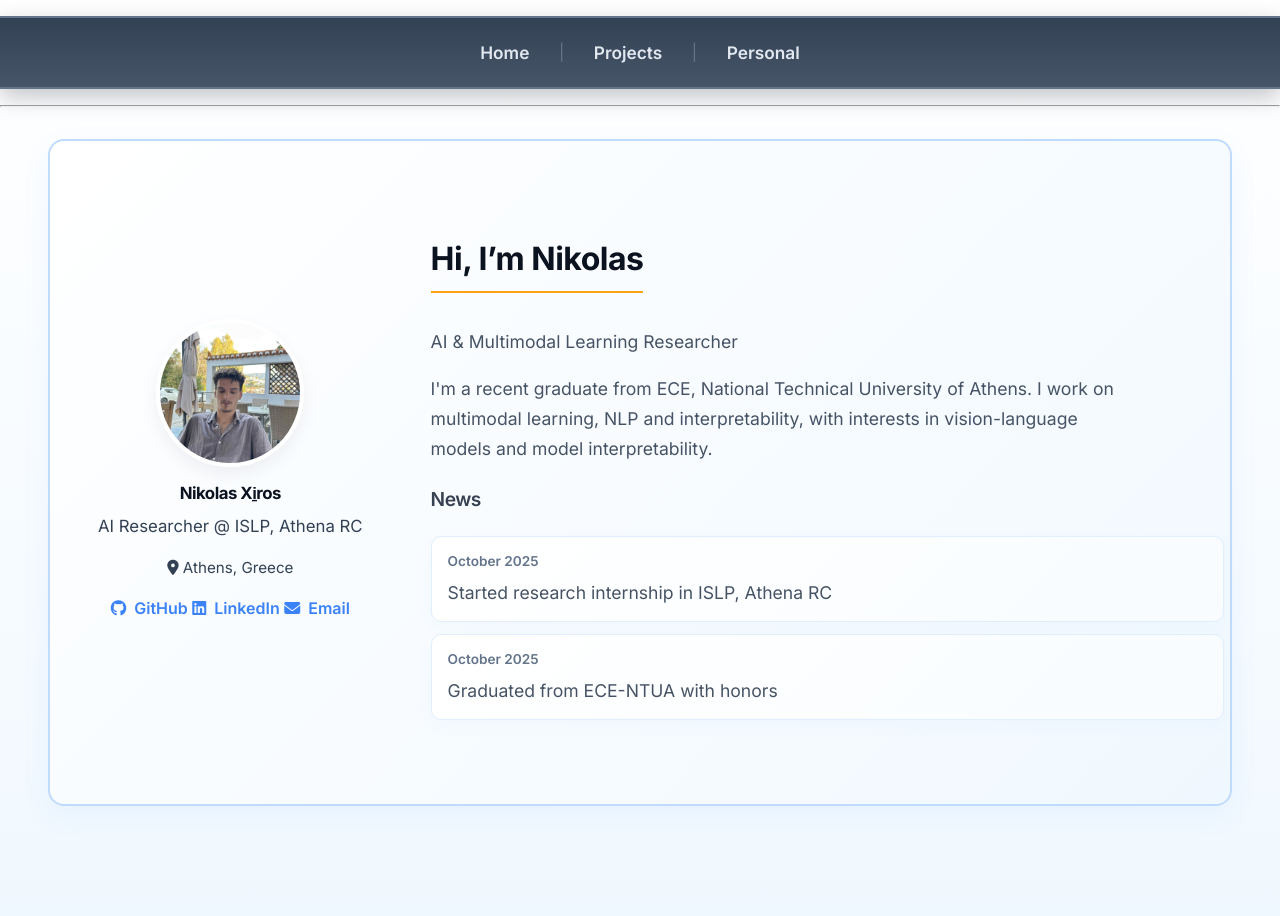
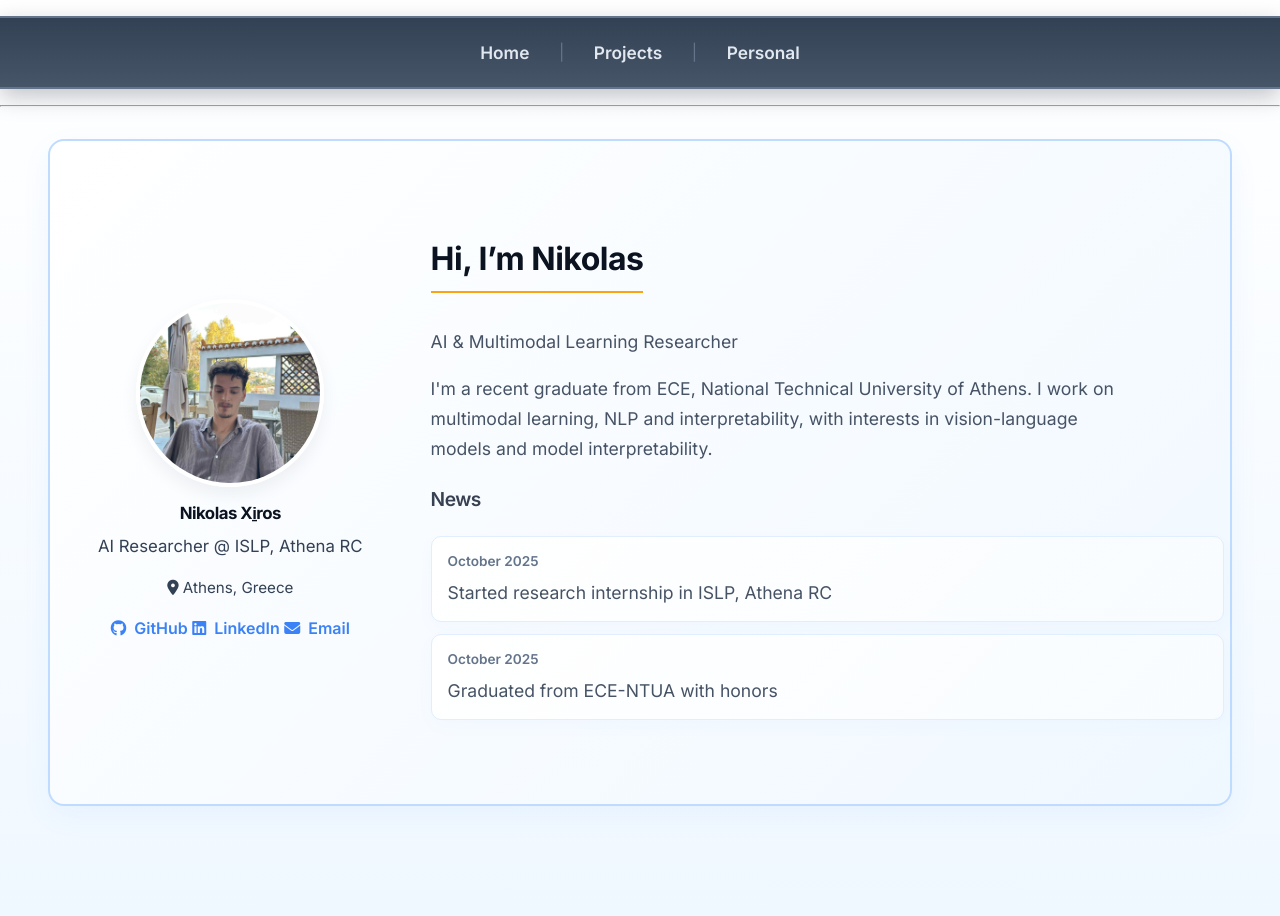
Before and after one commit to nickxir12/nickxir12.github.io, a Jekyll site: the page built from index.md, in a window 1280 px wide. Built offline with Jekyll 4.4.1, drawn with Linux system fonts in a browser that asks for light colours.

Commit message:
Increase profile photo size and add news box hover effects
- Increased profile photo from 140px to 180px for better visibility
- Added interactive hover effects to news items with lift animation, scale, enhanced shadows, and color transitions

```diff
--- a/assets/css/custom.css
+++ b/assets/css/custom.css
@@ -215,8 +215,8 @@ nav strong {
 }
 
 .profile-side .hero-pic {
-  width: 140px;
-  height: 140px;
+  width: 180px;
+  height: 180px;
   border-radius: 50%;
   object-fit: cover;
   border: 4px solid #fff;
@@ -405,6 +405,15 @@ nav strong {
   border-radius: 10px;
   padding: 0.85rem 1rem;
   box-shadow: 0 6px 18px rgba(59,130,246,0.03);
+  transition: transform 0.3s ease, box-shadow 0.3s ease, border-color 0.3s ease, background 0.3s ease;
+  cursor: pointer;
+}
+
+.news-item:hover {
+  transform: translateY(-4px) scale(1.02);
+  box-shadow: 0 12px 28px rgba(59,130,246,0.15);
+  border-color: #93c5fd;
+  background: linear-gradient(135deg, #f0f9ff 0%, #e0f2fe 100%);
 }
 
 
```
